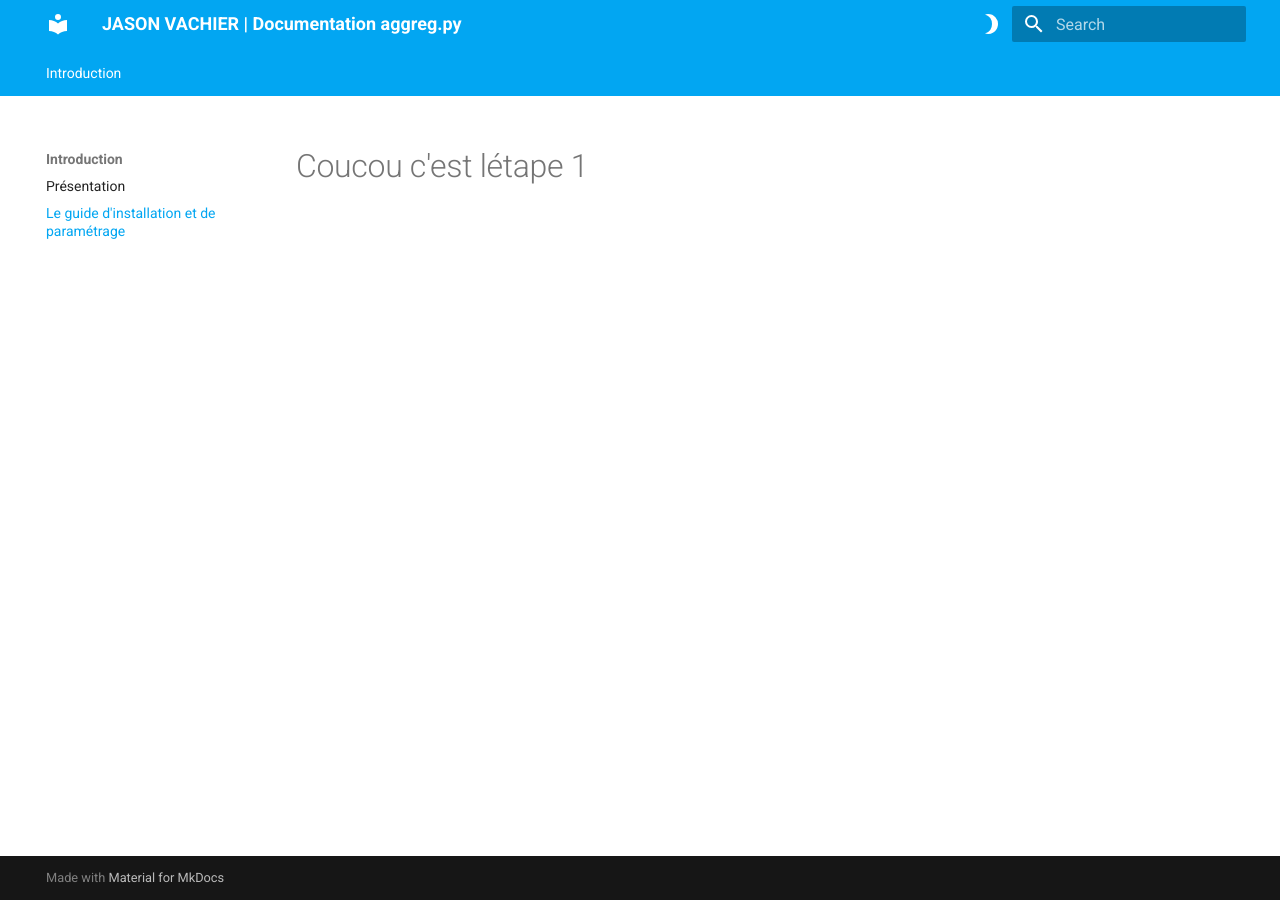
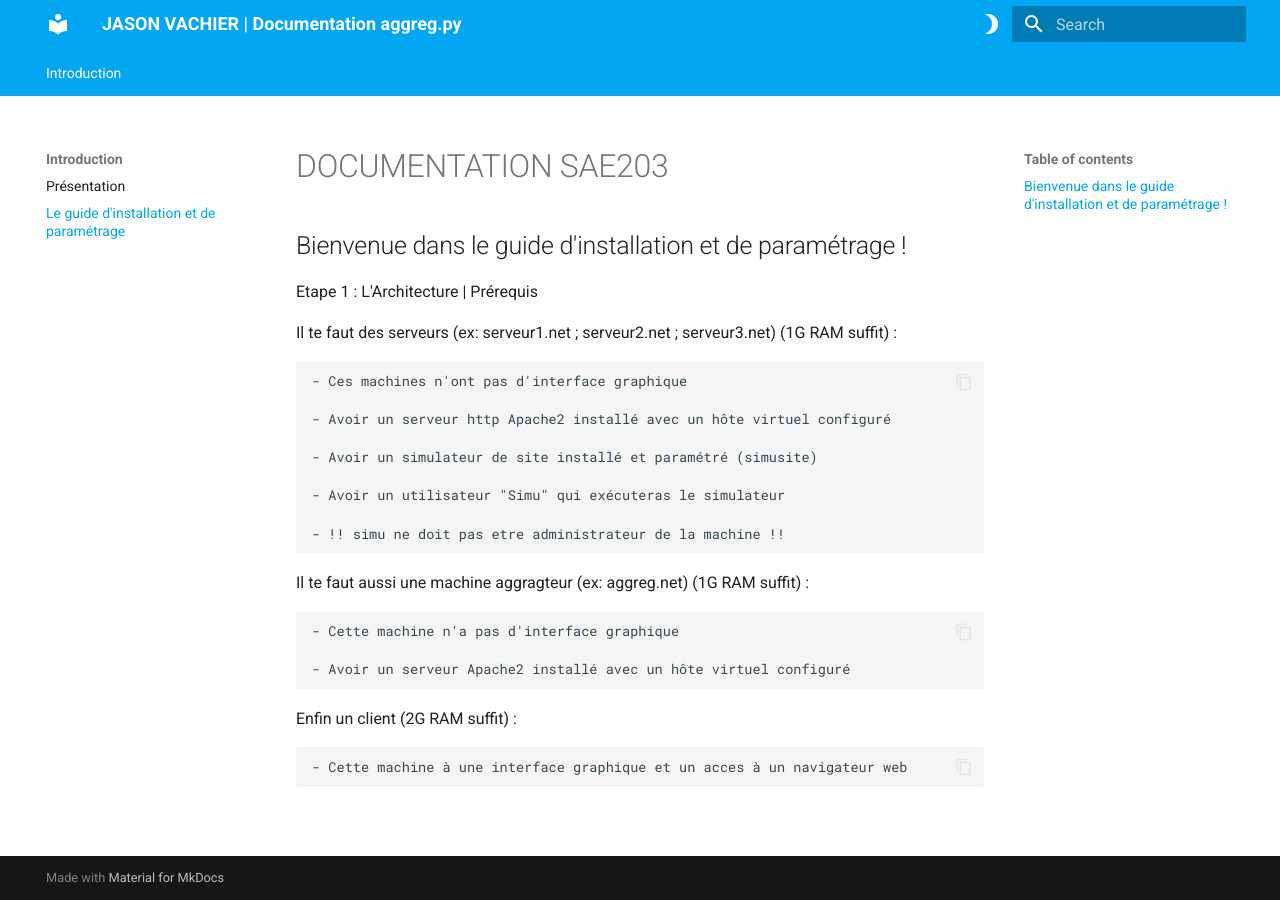
Before and after one commit to JasonVachier/SAE203, an MkDocs documentation site: the page built from docs/Etape1.md, in a window 1280 px wide. Built offline with MkDocs 1.6.1 and Material for MkDocs 9.7.7, drawn with Linux system fonts in a browser that asks for light colours.

Commit message:
Push test

```diff
--- a/docs/Etape1.md
+++ b/docs/Etape1.md
@@ -1 +1,28 @@
-# Coucou c'est létape 1
+# DOCUMENTATION SAE203
+
+## Bienvenue dans le guide d'installation et de paramétrage !
+
+Etape 1 : L'Architecture | Prérequis
+
+
+Il te faut des serveurs (ex: serveur1.net ; serveur2.net ; serveur3.net) (1G RAM suffit) :
+
+    - Ces machines n'ont pas d'interface graphique
+
+    - Avoir un serveur http Apache2 installé avec un hôte virtuel configuré
+
+    - Avoir un simulateur de site installé et paramétré (simusite)
+
+    - Avoir un utilisateur "Simu" qui exécuteras le simulateur
+
+    - !! simu ne doit pas etre administrateur de la machine !!
+
+Il te faut aussi une machine aggragteur (ex: aggreg.net) (1G RAM suffit) :
+
+    - Cette machine n'a pas d'interface graphique
+
+    - Avoir un serveur Apache2 installé avec un hôte virtuel configuré
+
+Enfin un client (2G RAM suffit) :
+
+    - Cette machine à une interface graphique et un acces à un navigateur web
```
Also changed, not shown: docs/index.md (+1 -1 lines).
